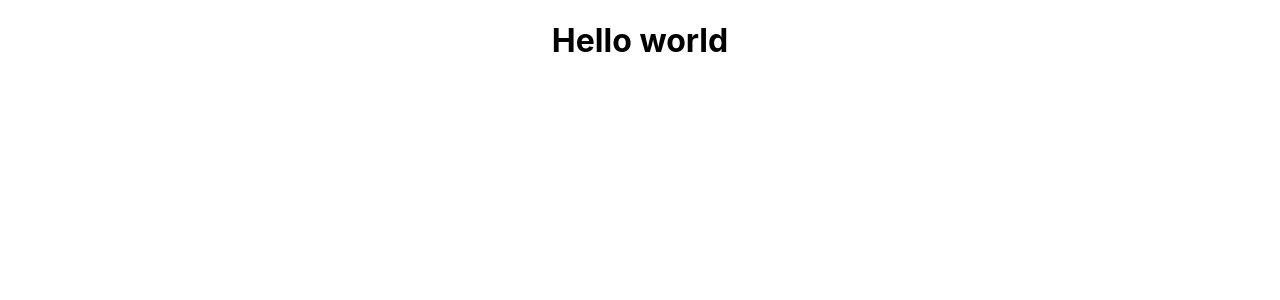
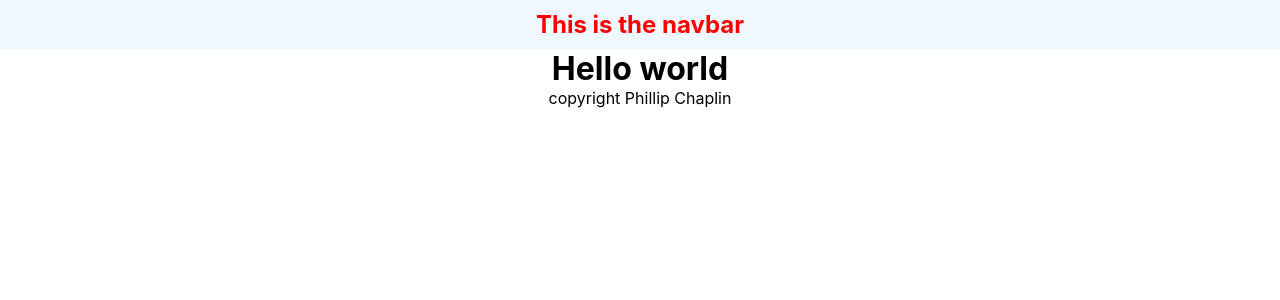
Before and after one commit to pchapl1/react-project, a React (Create React App) app: page / in a window 1280 px wide. Shown: the top 300 px of the page. Built offline with nearby package versions, Linux system fonts and the light colour scheme.

Commit message:
added footer component

```diff
--- a/public/index.html
+++ b/public/index.html
@@ -16,8 +16,10 @@
     <title>React App</title>
   </head>
   <body>
-    <noscript>You need to enable JavaScript to run this app.</noscript>
-    <div id="root"></div>
+
+    <div id="root">
+
+    </div>
 
   </body>
 </html>
--- a/src/App.css
+++ b/src/App.css
@@ -1,3 +1,8 @@
+*{
+  margin: 0;
+  padding: 0;
+}
+
 .App {
   text-align: center;
 }
--- a/src/App.js
+++ b/src/App.js
@@ -1,10 +1,13 @@
-
 import './App.css';
+import Footer from './components/footer';
+import NavBar from './components/navBar';
 
 function App() {
   return (
     <div className="App">
+      <NavBar></NavBar>
       <h1>Hello world</h1>
+      <Footer></Footer>
     </div>
   );
 }
--- /dev/null
+++ b/src/components/footer.jsx
@@ -0,0 +1,13 @@
+import './footer.css'
+
+const Footer = () => {
+    return (
+        <div className='footer'>
+            <p>
+            copyright Phillip Chaplin
+            </p>
+            </div>
+    )
+}
+
+export default Footer
--- a/src/components/navBar.css
+++ b/src/components/navBar.css
@@ -1,3 +1,5 @@
-.navBar{
-    background-color: red;
+.navBar h2{
+    color: red;
+    padding: 10px;
+    background-color: aliceblue;
 }
--- a/src/components/navBar.jsx
+++ b/src/components/navBar.jsx
@@ -1,7 +1,11 @@
 import './navBar.css';
 
 const NavBar = () => {
-    this.props
+    return (
+        <div className='navBar'>
+            <h2>This is the navbar</h2>
+        </div>
+    );
 }
 
 export default NavBar
```
Also changed, not shown: src/components/footer.css (added).
